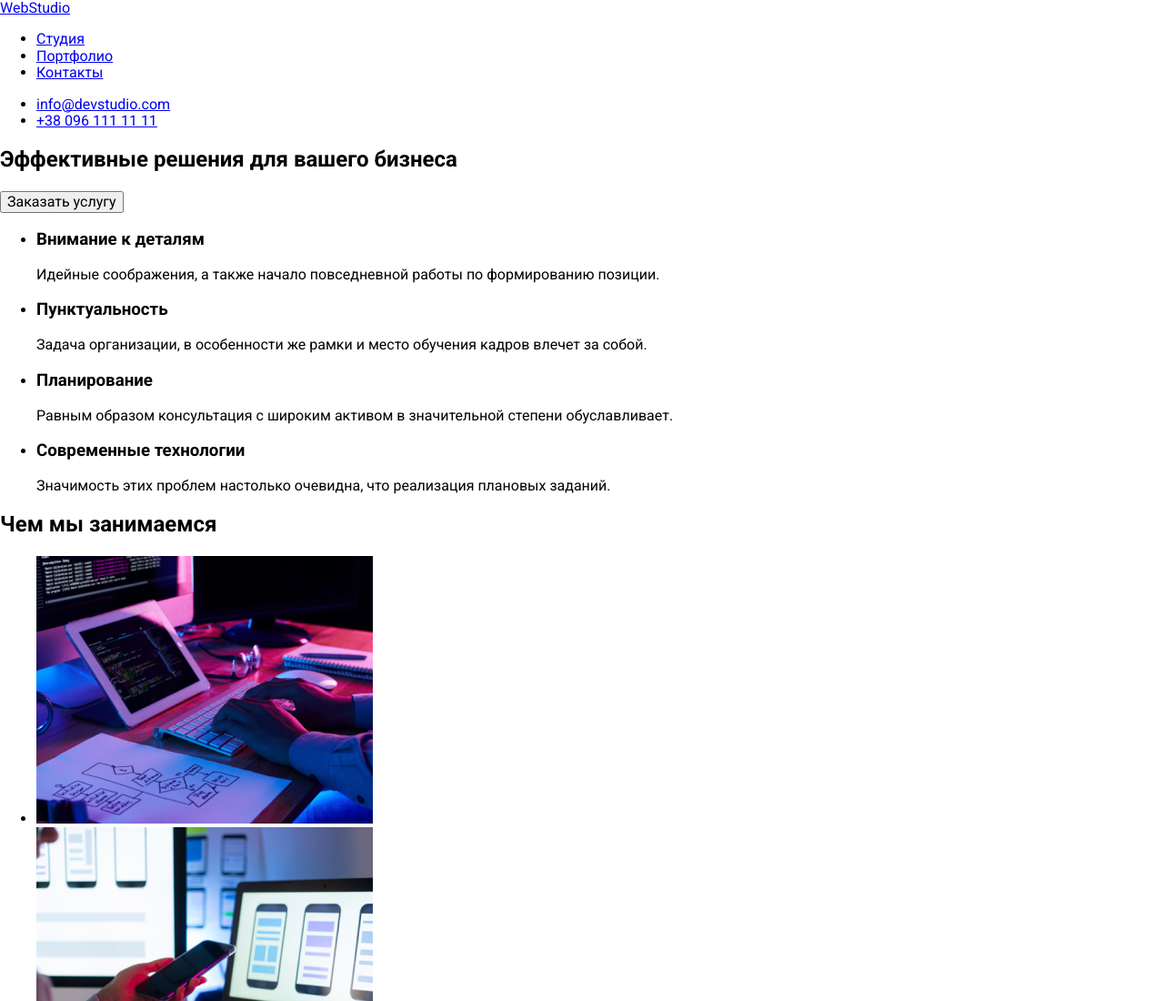
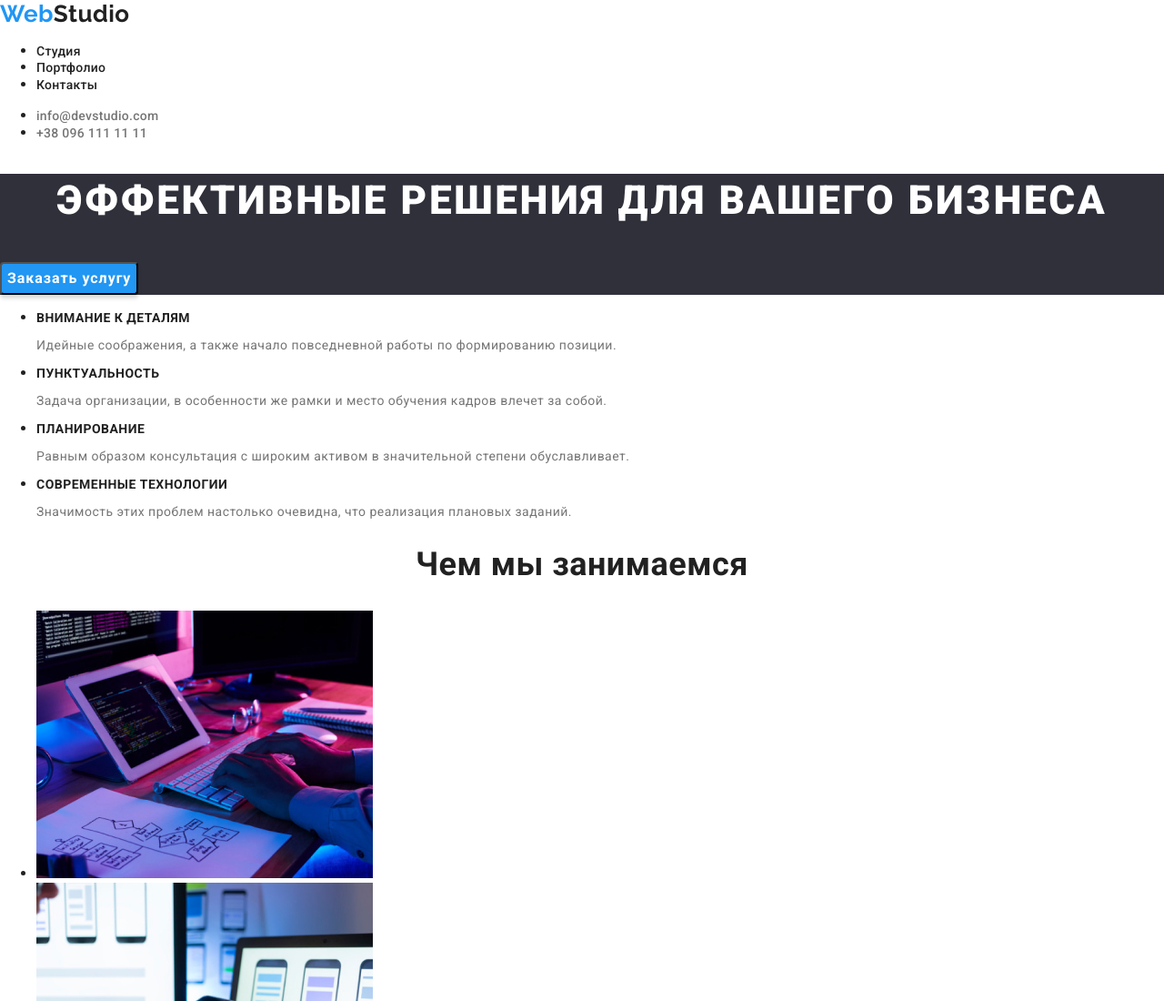
Before and after one commit to AelitaFlores/goit-markup-hw-02, a plain HTML site: page index.html in a window 1280 px wide. Shown: the top 1100 px of the page at 91% size. Drawn offline with nearby package versions, Linux system fonts and the light colour scheme.

Commit message:
add-css
Чем мы занимаемся +

```diff
--- a/css/styles.css
+++ b/css/styles.css
@@ -1,8 +1,9 @@
 /*+колір основного тексту black ___--title-text-color: #212121; */
 /*+колір (акцент) лого,ссилок хедера,фону hero студії і портфоліо кнопки_
 --accent-color: #2196f3; */
-/*+друга частина тексту лого чорна!!! __--logo-black-color: #000000; */
+/*<a> <btn> inherit колір і шрифт*/
 /*+вторинний колір cірий __--secondary-text-color: #757575; */
+/* колір кнопки при ховері головної сторінки background:__ #188CE8; */
 
 /*+шрифт для логотипу ___--logo-font: "Raleway", sans-serif;*/
 /*+розмір шрифта логотипу____--logo-font-size: 26px; */
@@ -20,22 +21,21 @@
 --light-background: #f5f4fa; */
 
 /*
-      фігня на даний момент
+
 для активної кнопки хз поки
   --active-color: #87cefa;
-.hero-button:hover,
-.hero-button:focus
-  --secondary-accent-color: #188ce8;*/
+
 
 /* logo hover,focus-зміна кольору
 button заказать услугу ховер і фокус
-карточкі портфоліо ховер фокус */
+карточкі портфоліо ховер фокус
+cursor: pointer;*/
 
 /* все що можна
     потім поміняти */
 :root {
   --accent-color: #2196f3;
-  --logo-black-color: #000000;
+  --secondary-accent-color: #188ce8;
   --primary-white-color: #ffffff;
   --dark-background: #2f303a;
   --light-background: #f5f4fa;
@@ -52,8 +52,170 @@ button заказать услугу ховер і фокус
   --footer-text-color: rgba(255, 255, 255, 0.6);
 }
 
-/* головні кольори і тд
-     що унаслідується */
+a {
+  text-decoration: none;
+}
+/* Спадок */
 body {
   font-family: var(--text-font);
+  color: var(--title-text-color);
+  font-weight: var(--regular-font-weight);
+  letter-spacing: 0.03em;
+  font-style: normal;
 }
+
+/*=========Шапка==========*/
+.page-header {
+  background: var(--primary-white-color);
+}
+
+.logo-link {
+  color: inherit;
+  font-family: var(--logo-font);
+  font-size: var(--logo-font-size);
+  line-height: 1.192;
+  font-weight: var(--bold-font-weight);
+}
+.logo-web {
+  color: var(--accent-color);
+}
+.logo-link:hover,
+.logo-link:focus {
+  cursor: pointer;
+}
+
+/*=========Навігація===========*/
+.navigation-list-link,
+.navigation-list-link-current {
+  font-weight: var(--medium-font-weight);
+  color: inherit;
+  letter-spacing: 0.02em;
+  font-size: var(--primary-font-size);
+  line-height: 1.143;
+}
+.navigation-list-item:hover,
+.navigation-list-item:focus {
+  color: var(--accent-color);
+  cursor: pointer;
+}
+/*=========КінецьНавігації===========*/
+
+/*=========Контакти===========*/
+.contact-list-link {
+  font-weight: var(--medium-font-weight);
+  letter-spacing: 0.02em;
+  font-size: var(--primary-font-size);
+  line-height: 1.143;
+  color: var(--secondary-text-color);
+}
+.contact-list-link:hover,
+.contact-list-link:focus {
+  color: var(--accent-color);
+  cursor: pointer;
+}
+
+/*=========кінець Шапки===========*/
+
+/*=========Герой🦸===========*/
+.hero {
+  background: var(--dark-background);
+}
+.hero-title {
+  font-weight: var(--hero-font-weight);
+  font-size: 44px;
+  line-height: 1.363;
+  text-align: center;
+  letter-spacing: 0.06em;
+  text-transform: uppercase;
+  color: var(--primary-white-color);
+}
+.modal-btn-primary {
+  background: var(--accent-color);
+  box-shadow: 0px 4px 4px rgba(0, 0, 0, 0.15);
+  border-radius: 4px;
+  font-family: inherit;
+  font-style: inherit;
+  font-weight: var(--bold-font-weight);
+  font-size: 16px;
+  line-height: 1.875;
+  letter-spacing: 0.06em;
+  color: var(--primary-white-color);
+  display: flex;
+  align-items: center;
+  text-align: center;
+}
+.modal-btn-primary:hover,
+.modal-btn-primary:focus {
+  background: var(--secondary-accent-color);
+  box-shadow: 0px 4px 4px rgba(0, 0, 0, 0.15);
+  border-radius: 4px;
+  cursor: pointer;
+}
+
+/* Особенности */
+.features-title {
+  font-weight: var(--bold-font-weight);
+  font-size: var(--primary-font-size);
+  line-height: 1.142;
+  text-transform: uppercase;
+}
+.features-text {
+  font-size: var(--primary-font-size);
+  line-height: 1, 714;
+  color: var(--secondary-text-color);
+}
+/*=========Чем мы занимаемся===========*/
+.occupation-title {
+  font-weight: var(--bold-font-weight);
+  font-size: 36px;
+  line-height: 1, 167;
+  text-align: center;
+}
+
+/*=========кінець🦸===========*/
+
+/* для а і buton
+color: inherit;
+font-family: inherit;
+
+
+
+
+
+
+
+
+
+
+
+
+
+color: #757575;
+
+
+
+
+
+
+
+
+
+
+
+
+
+
+
+
+
+
+
+
+
+
+
+
+
+
+
+*/
--- a/index.html
+++ b/index.html
@@ -32,12 +32,13 @@
             </li>
           </ul>
         </nav>
+        <!-- контакти -->
           <ul class="contact-list">
             <li class="contact-list-item">
               <a class="contact-list-link" href="mailto:info@devstudio.com">info@devstudio.com</a>
             </li>
             <li class="contact-list-item">
-              <a class="contact-list-link=" href="tel:+380961111111">+38 096 111 11 11</a>
+              <a class="contact-list-link" href="tel:+380961111111">+38 096 111 11 11</a>
             </li>
           </ul>
     </header>
```
Also changed, not shown: portfolio.html (+1 -1 lines).
